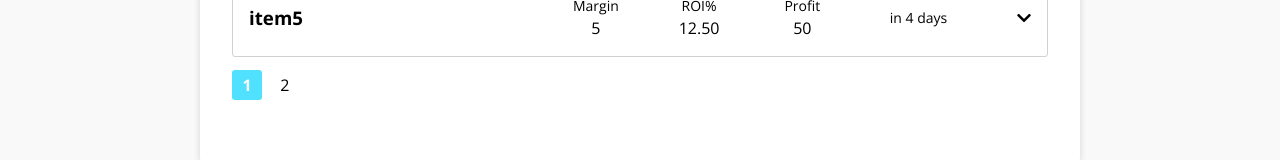
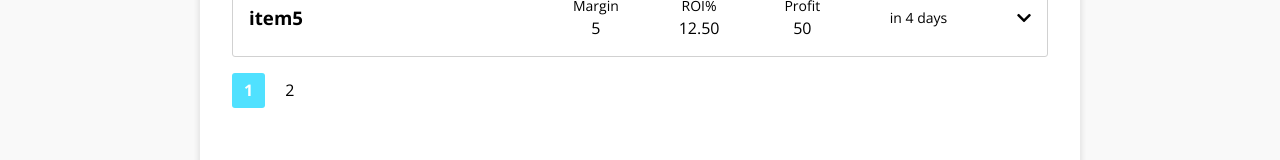
Before and after one commit to Ssevve/osrs-flip-tracker-react, a React (Create React App) app: page /history in a window 1280 px wide. Shown: the part 658-818 px from the top of the page. Built offline with nearby package versions, Linux system fonts and the light colour scheme.

Commit message:
change link to buttons

```diff
--- a/src/components/Pagination/Pagination.jsx
+++ b/src/components/Pagination/Pagination.jsx
@@ -13,13 +13,13 @@ function Pagination({ flipsPerPage, totalFlips, changePage, currentPage }) {
     <ul className="pagination">
       {pageNumbers.map((number) => (
       <li className='pagination__item' key={number}>
-        <a
+        <button
           className={currentPage === number ? 'pagination__page pagination__page--current' : 'pagination__page'}
           href="#"
           onClick={() => changePage(number)}
         >
           {number}
-        </a>
+        </button>
       </li>
       ))}
     </ul>
--- a/src/components/Pagination/Pagination.scss
+++ b/src/components/Pagination/Pagination.scss
@@ -8,10 +8,12 @@
 	}
 
 	&__page {
-		padding: 0.25rem 0.65rem;
+		height: unset;
+		padding: 0.5rem 0.75rem;
 		position: relative;
 		z-index: 1;
 		transition: color 150ms ease-in-out;
+		background-color: transparent;
 
 		&::before {
 			content: '';
```
